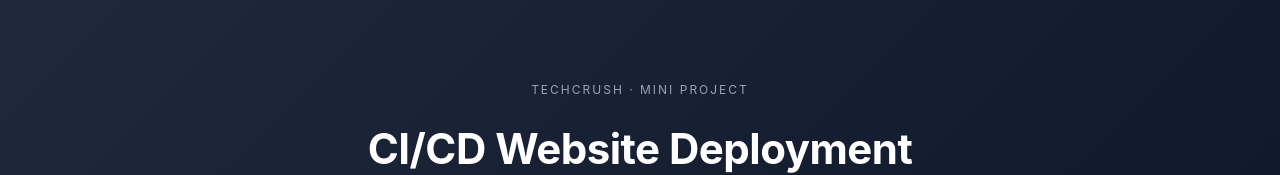
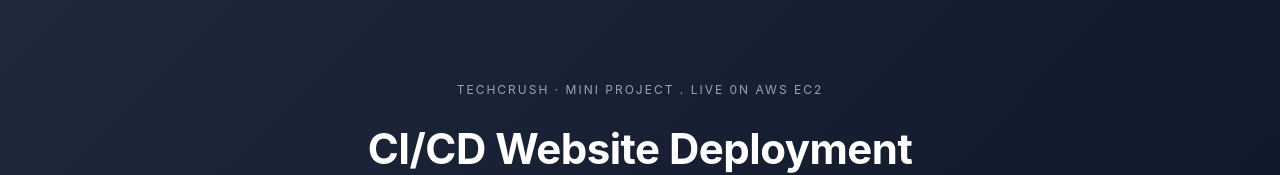
Before and after one commit to kehlany/kelani-cicd-techcrush, a plain HTML site: page index.html in a window 1280 px wide. Shown: the top 175 px of the page. Drawn offline with Linux system fonts and the light colour scheme.

Commit message:
Test automated deployment pipeline

```diff
--- a/index.html
+++ b/index.html
@@ -9,7 +9,7 @@
 <body>
     <header class="hero">
         <div class="container">
-            <p class="eyebrow">TechCrush · Mini Project</p>
+            <p class="eyebrow">TechCrush · Mini Project . Live 0n AWS EC2 </p>
             <h1>CI/CD Website Deployment</h1>
             <p class="subtitle">A walkthrough of building and deploying a static site using GitHub Actions and AWS EC2.</p>
             <p class="author">By Kelani</p>
```
